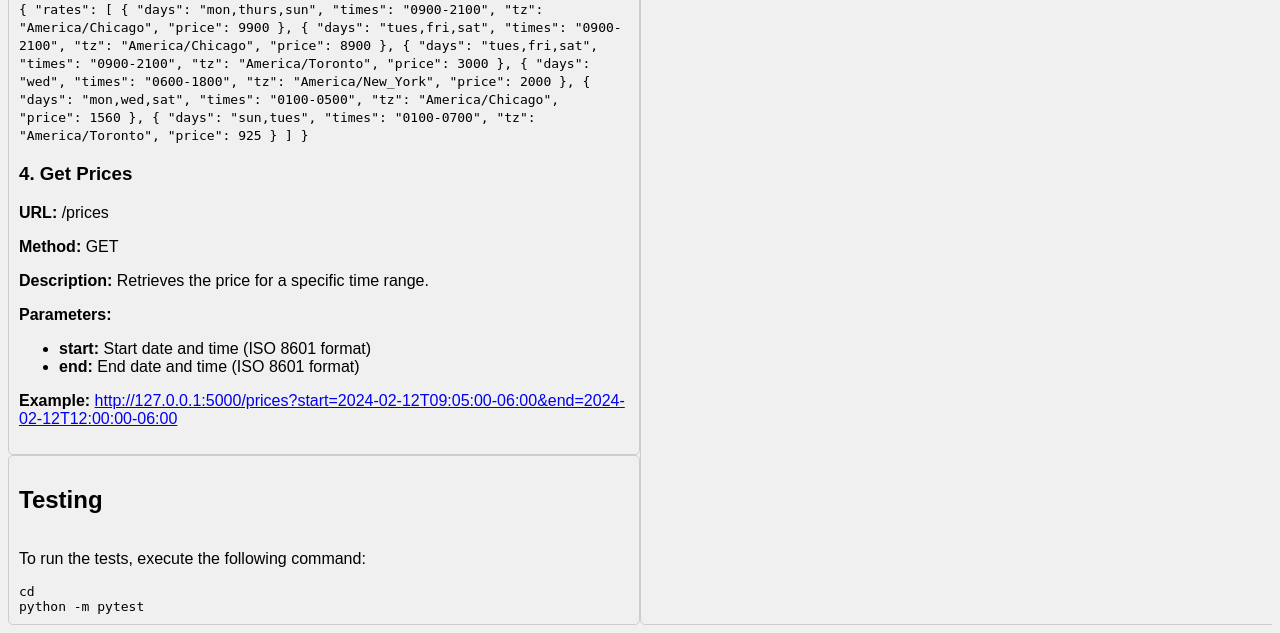
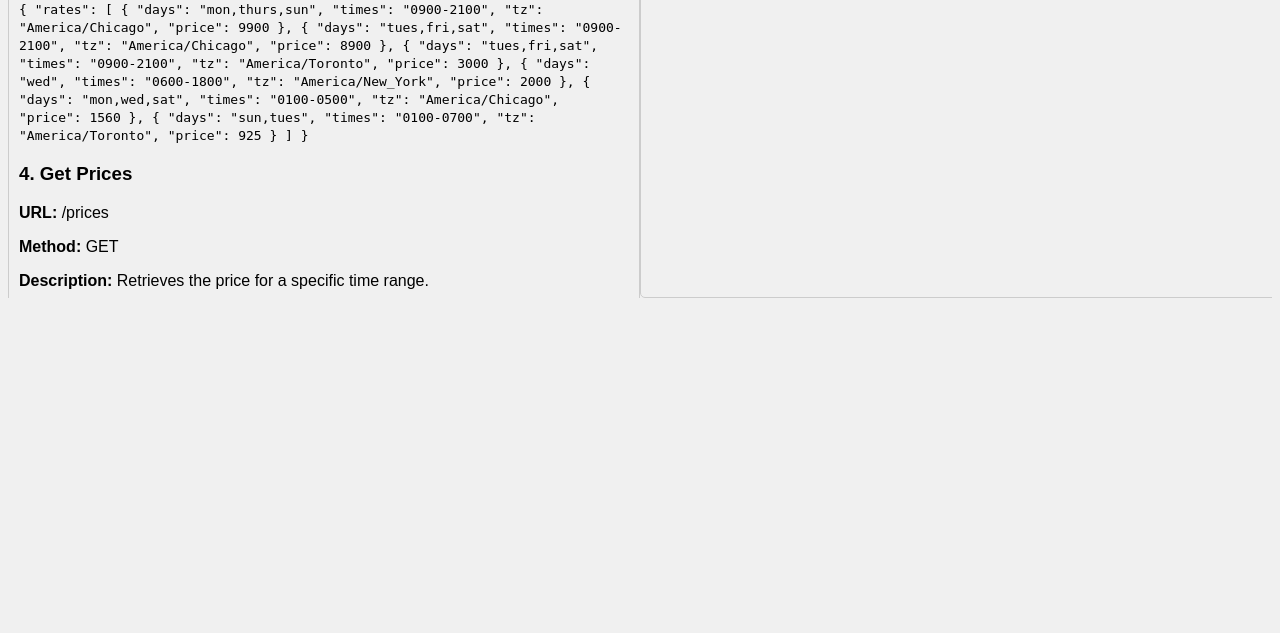
Before and after one commit to tranfh/rates-api, a Flask app: page / in a window 1280 px wide. Shown: the part 2130-2763 px from the top of the page. After the commit the page ends 2428 px from the top, so only its background shows below. Run offline with Flask 3, Linux system fonts and the light colour scheme; parts of the project's set-up code (start-up, migrations or seed data) failed here and were passed over.

Commit message:
update readme and make left-container scrollable

```diff
--- a/app/templates/index.html
+++ b/app/templates/index.html
@@ -66,8 +66,9 @@
         }
 
         .left-container {
-            overflow: scroll;
+            overflow-y: scroll;
             max-width: 50%;
+            max-height: 90vh;
         }
 
         .right-container {
@@ -324,7 +325,7 @@
                 <h2>Testing</h2>
                 <p>To run the tests, execute the following command:</p>
                 <code>
-                    cd <FOLDER_NAME>
+                    cd FOLDER_NAME
                     <br>
                     python -m pytest
                 </code>
```
